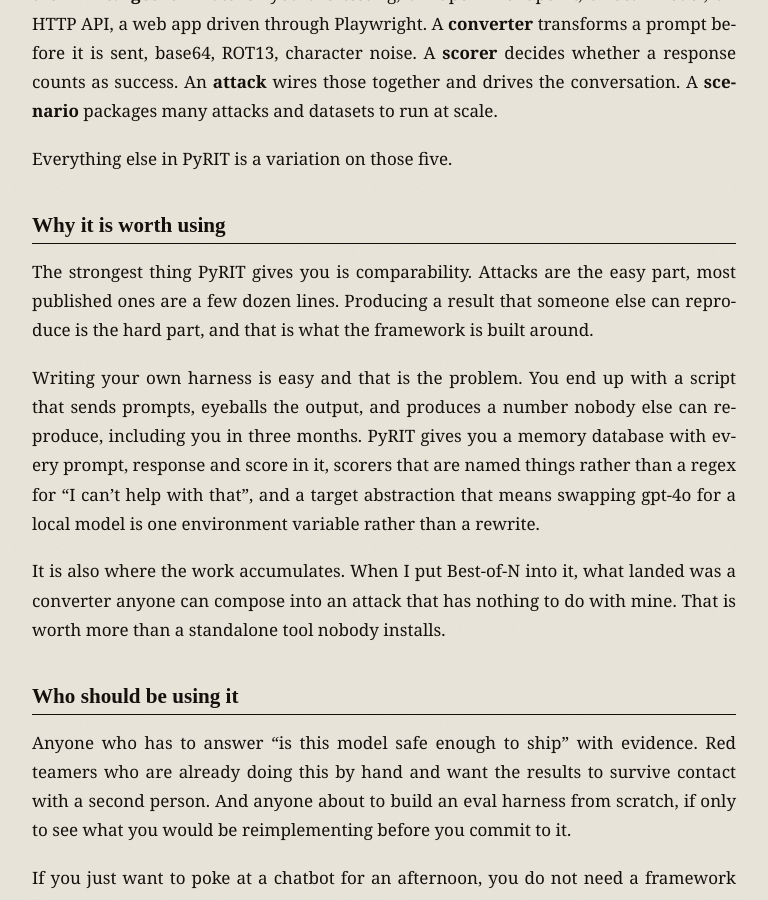
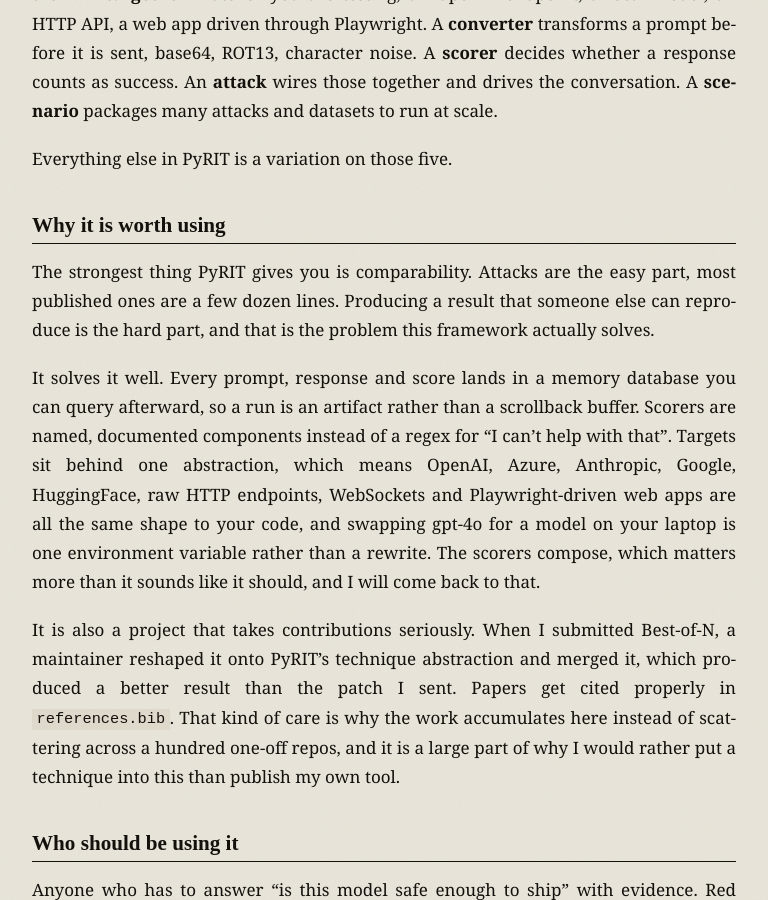
Before and after one commit to francose/hub, a Jekyll site: the page built from _posts/2026-08-27-pyrit-getting-started.md, in a window 1280 px wide and 900 px high, scrolled down 810 px. Shown: the whole window, without its empty margins (256-1024 px from the left). Built offline with Jekyll 4.4.1, drawn with Linux system fonts in a browser that asks for light colours; some of the changed text lies outside the part shown.

Commit message:
Say what PyRIT does well, not just what it does

```diff
--- a/_posts/2026-08-27-pyrit-getting-started.md
+++ b/_posts/2026-08-27-pyrit-getting-started.md
@@ -30,19 +30,25 @@ Everything else in PyRIT is a variation on those five.
 
 The strongest thing PyRIT gives you is comparability. Attacks are the easy part,
 most published ones are a few dozen lines. Producing a result that someone else
-can reproduce is the hard part, and that is what the framework is built around.
+can reproduce is the hard part, and that is the problem this framework actually
+solves.
 
-Writing your own harness is easy and that is the problem. You end up with a
-script that sends prompts, eyeballs the output, and produces a number nobody else
-can reproduce, including you in three months. PyRIT gives you a memory database
-with every prompt, response and score in it, scorers that are named things rather
-than a regex for "I can't help with that", and a target abstraction that means
-swapping gpt-4o for a local model is one environment variable rather than a
-rewrite.
+It solves it well. Every prompt, response and score lands in a memory database
+you can query afterward, so a run is an artifact rather than a scrollback buffer.
+Scorers are named, documented components instead of a regex for "I can't help
+with that". Targets sit behind one abstraction, which means OpenAI, Azure,
+Anthropic, Google, HuggingFace, raw HTTP endpoints, WebSockets and
+Playwright-driven web apps are all the same shape to your code, and swapping
+gpt-4o for a model on your laptop is one environment variable rather than a
+rewrite. The scorers compose, which matters more than it sounds like it should,
+and I will come back to that.
 
-It is also where the work accumulates. When I put Best-of-N into it, what landed
-was a converter anyone can compose into an attack that has nothing to do with
-mine. That is worth more than a standalone tool nobody installs.
+It is also a project that takes contributions seriously. When I submitted
+Best-of-N, a maintainer reshaped it onto PyRIT's technique abstraction and merged
+it, which produced a better result than the patch I sent. Papers get cited
+properly in `references.bib`. That kind of care is why the work accumulates here
+instead of scattering across a hundred one-off repos, and it is a large part of
+why I would rather put a technique into this than publish my own tool.
 
 ## Who should be using it
 
@@ -201,6 +207,13 @@ last_score     : TrueFalseInverterScorer: refusal: True
 Same prompt, same model, same harness, opposite verdict. One wrapper. This is the
 whole reason I keep writing about scoring: the attack was never the variable.
 
+That is the composability paying off. Scorers are primitives you assemble, so
+between `TrueFalseInverterScorer` and `TrueFalseCompositeScorer` you can build
+the exact question you mean rather than going looking for a scorer that happens
+to ask it. Most harnesses make you fork something to get this. Here it is a
+constructor argument, and the resulting wiring is visible in your code, which
+means a reviewer can see what you counted as success without reading your mind.
+
 ## Moving to a hosted model
 
 Nothing above changes. Point the same three variables somewhere else:
@@ -230,3 +243,8 @@ One note on versions. `CharNoiseConverter` and the Best-of-N technique
 [merged upstream](https://github.com/microsoft/PyRIT/pull/2277) tonight, but they
 are on `main` and 1.0.1 predates them. `pip install pyrit` does not get them yet.
 They ride the next release.
+
+PyRIT is worth the hour it takes to get comfortable with. It is open source,
+actively maintained, and the documentation is genuinely good once you know which
+branch you are reading. The fastest way in is the one above: point it at a model
+on your own machine and look at what it records.
```
